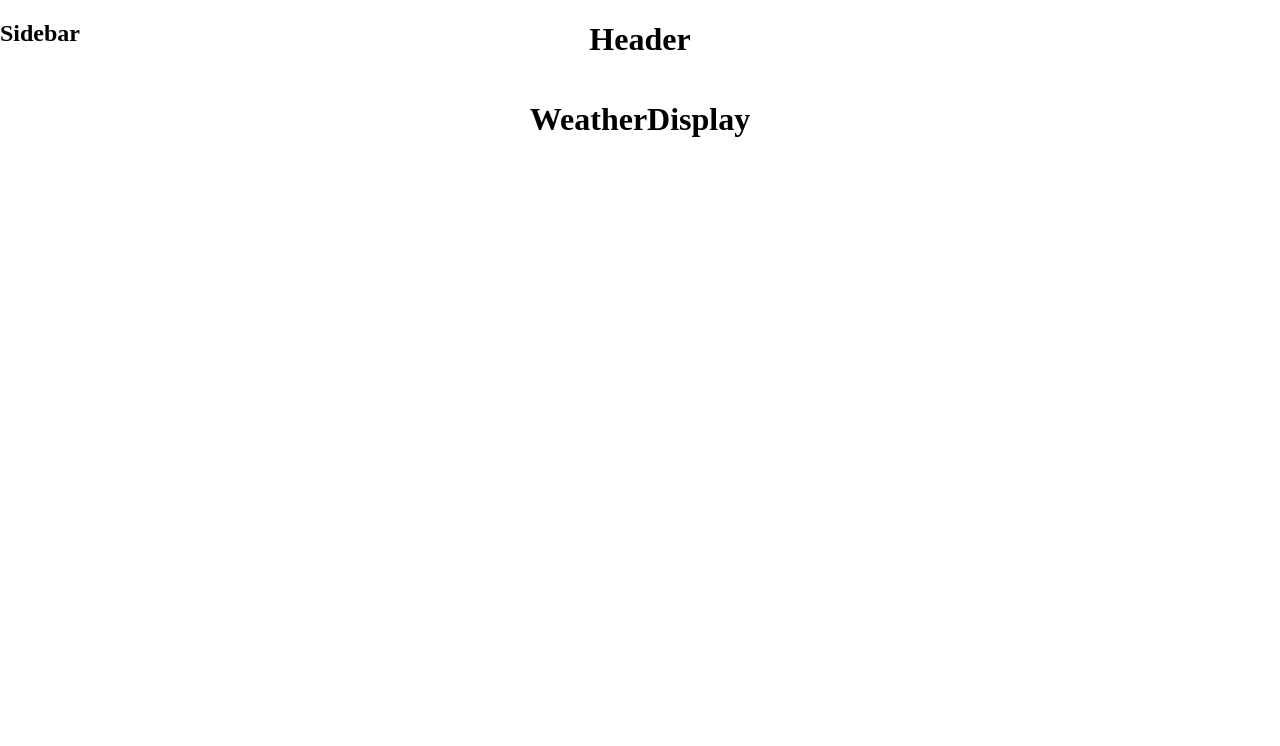
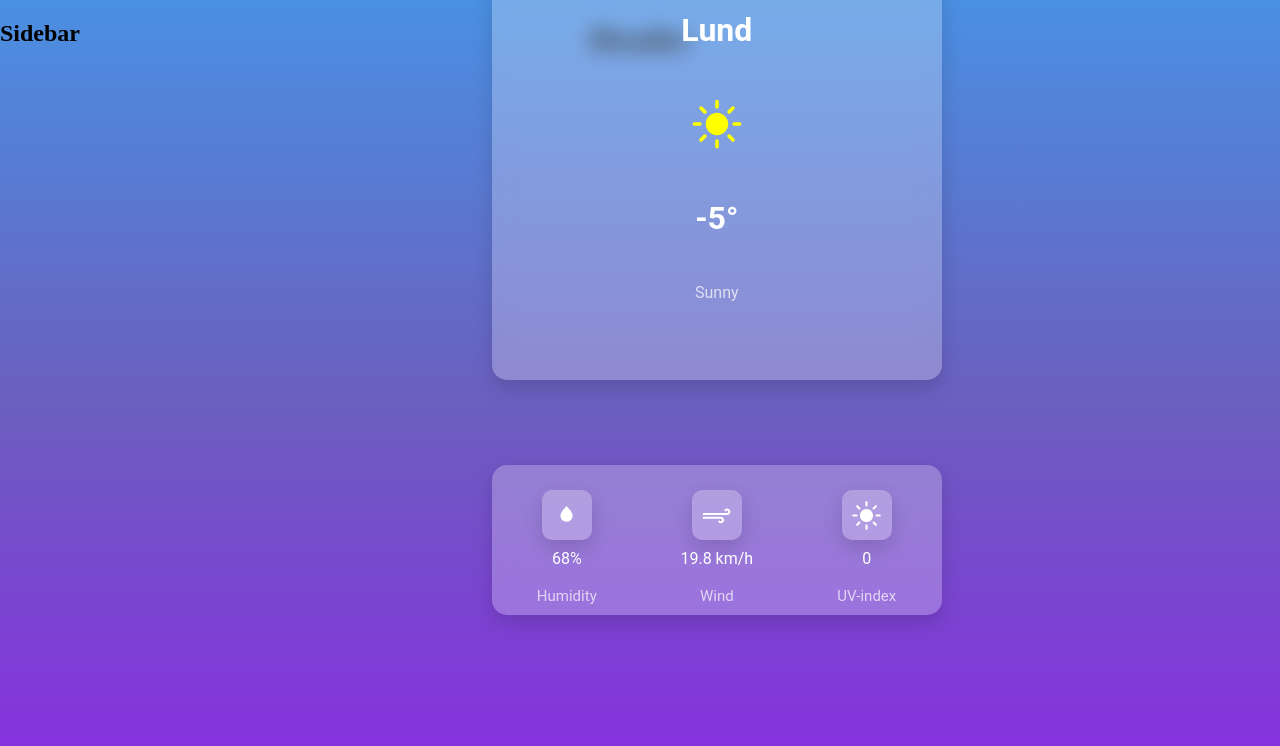
Before and after one commit to Valmir10/Weather-App, a React (Vite) app in the folder frontend/: page / in a window 1280 px wide. Shown: the top 746 px of the page. Built offline with nearby package versions, Linux system fonts and the light colour scheme.

Commit message:
Weather display layout structure completed

```diff
--- a/frontend/package.json
+++ b/frontend/package.json
@@ -13,7 +13,8 @@
   },
   "dependencies": {
     "react": "^19.2.0",
-    "react-dom": "^19.2.0"
+    "react-dom": "^19.2.0",
+    "react-icons": "^5.5.0"
   },
   "devDependencies": {
     "@eslint/js": "^9.39.1",
--- a/frontend/src/components/WeatherDisplay.jsx
+++ b/frontend/src/components/WeatherDisplay.jsx
@@ -1,10 +1,87 @@
 import React from "react";
 import "../styles/WeatherDisplay.css";
 
+import { WiRaindrop, WiStrongWind } from "react-icons/wi";
+import { IoIosSunny } from "react-icons/io";
+
 const WeatherDisplay = () => {
   return (
-    <main className="Weather-display-container">
-      <h1>WeatherDisplay</h1>
+    <main className="weather-display-container">
+      <div className="weather-display-wrapper">
+        <div className="information-card-1-container">
+          <div className="information-card-1">
+            <div className="city-name-container">
+              <h1>Lund</h1>
+            </div>
+
+            <div className="weather-type-image-container">
+              <div className="weather-type-image">
+                <IoIosSunny className="weather-icon-img" />
+              </div>
+            </div>
+
+            <div className="city-temperature-container">
+              <h1>-5°</h1>
+            </div>
+
+            <div className="type-of-weather-container">
+              <p>Sunny</p>
+            </div>
+          </div>
+        </div>
+
+        <div className="information-card-2-container">
+          <div className="information-card-2">
+            <div className="humidity-container">
+              <div className="humidity-icon-container">
+                <div className="humidity-icon">
+                  <WiRaindrop className="humidity-icon-img" />
+                </div>
+              </div>
+              <div className="humidity-result-container">
+                <div className="humudity-result">
+                  <p>68%</p>
+                </div>
+                <div className="humitidy-text">
+                  <p>Humidity</p>
+                </div>
+              </div>
+            </div>
+
+            <div className="wind-container">
+              <div className="wind-icon-container">
+                <div className="wind-icon">
+                  <WiStrongWind className="wind-icon-img" />
+                </div>
+              </div>
+              <div className="wind-result-container">
+                <div className="wind-result">
+                  <p>19.8 km/h</p>
+                </div>
+                <div className="wind-text">
+                  <p>Wind</p>
+                </div>
+              </div>
+            </div>
+
+            <div className="uv-index-container">
+              <div className="uv-index-icon-container">
+                <div className="uv-index-icon">
+                  <IoIosSunny className="uv-index-icon-img" />
+                </div>
+              </div>
+              <div className="uv-index-result-container">
+                <div className="uv-index-result">
+                  <p>0</p>
+                </div>
+                <div className="uv-index-text">
+                  <p>UV-index</p>
+                </div>
+              </div>
+            </div>
+          </div>
+        </div>
+      </div>
     </main>
   );
 };
--- a/frontend/src/styles/HomePage.css
+++ b/frontend/src/styles/HomePage.css
@@ -3,4 +3,12 @@
   width: 100vw;
   display: flex;
   flex-direction: column;
+  background: linear-gradient(
+    to bottom,
+
+    #4a90e2 0%,
+    #6b5fbf 50%,
+
+    #8a2be2 100%
+  );
 }
--- a/frontend/src/styles/WeatherDisplay.css
+++ b/frontend/src/styles/WeatherDisplay.css
@@ -1,6 +1,250 @@
-.Weather-display-container {
-  height: 90%;
-  width: 100%;
+.weather-display-container {
+  position: absolute;
+  right: 0%;
+  height: 100%;
+  width: 88%;
   display: flex;
   justify-content: center;
 }
+
+.weather-display-wrapper {
+  height: 90%;
+  width: 100%;
+  position: relative;
+}
+
+.information-card-1-container {
+  height: 50%;
+  width: 100%;
+  display: flex;
+  align-items: center;
+  justify-content: center;
+}
+
+.information-card-2-container {
+  height: 50%;
+  width: 100%;
+  display: flex;
+  align-items: center;
+  justify-content: center;
+}
+
+.information-card-1 {
+  position: relative;
+  height: 400px;
+  width: 450px;
+  display: flex;
+  flex-direction: column;
+  gap: 1%;
+}
+
+.delete-option-menu-container {
+  height: 30px;
+  width: 30px;
+  position: absolute;
+  top: 5px;
+  right: 10px;
+  cursor: pointer;
+}
+
+.information-card-2 {
+  height: 150px;
+  width: 450px;
+  display: flex;
+  flex-direction: row;
+}
+
+.information-card-1,
+.information-card-2 {
+  background-color: rgba(255, 255, 255, 0.25);
+  backdrop-filter: blur(10px);
+  border-radius: 15px;
+  box-shadow: 0 8px 20px rgba(0, 0, 0, 0.15);
+  color: #fff;
+  transition: transform 0.2s, box-shadow 0.2s;
+}
+
+.information-card-1:hover,
+.information-card-2:hover {
+  transform: translateY(-5px);
+  box-shadow: 0 12px 24px rgba(0, 0, 0, 0.25);
+}
+
+/*card-1*/
+
+.weather-type-image-container {
+  height: 20%;
+  width: 100%;
+  display: flex;
+  align-items: center;
+  justify-content: center;
+}
+
+.weather-type-image {
+  height: 100%;
+  width: 45%;
+
+  display: flex;
+  align-items: center;
+  justify-content: center;
+}
+
+.city-name-container {
+  height: 25%;
+  width: 100%;
+  display: flex;
+  align-items: center;
+  justify-content: center;
+}
+
+.city-temperature-container {
+  height: 25%;
+  width: 100%;
+  display: flex;
+  align-items: center;
+  justify-content: center;
+}
+
+.city-name-container h1,
+.city-temperature-container h1,
+.type-of-weather-container p {
+  font-family: "Roboto", sans-serif;
+  color: white;
+}
+
+.type-of-weather-container {
+  height: 10%;
+  width: 100%;
+  display: flex;
+  align-items: center;
+  justify-content: center;
+}
+
+.type-of-weather-container p {
+  color: rgba(255, 255, 255, 0.7);
+  font-size: 16px;
+}
+
+/*card-2*/
+
+.humidity-container,
+.wind-container,
+.uv-index-container {
+  height: 100%;
+  flex: 1;
+  display: flex;
+  flex-direction: column;
+}
+
+.humidity-icon-container,
+.wind-icon-container,
+.uv-index-icon-container {
+  height: 50%;
+  width: 100%;
+  display: flex;
+  align-items: flex-end;
+  justify-content: center;
+}
+
+.humidity-icon,
+.wind-icon,
+.uv-index-icon {
+  height: 50px;
+  width: 50px;
+  display: flex;
+  align-items: center;
+  justify-content: center;
+  background-color: rgba(255, 255, 255, 0.25);
+  box-shadow: 0 8px 20px rgba(0, 0, 0, 0.15);
+  border-radius: 10px;
+}
+
+.humidity-result-container,
+.wind-result-container,
+.uv-index-result-container {
+  height: 50%;
+  width: 100%;
+  display: flex;
+  flex-direction: column;
+}
+
+.humudity-result,
+.wind-result,
+.uv-index-result {
+  height: 50%;
+  width: 100%;
+  display: flex;
+  align-items: center;
+  justify-content: center;
+}
+
+.humudity-result p,
+.wind-result p,
+.uv-index-result p {
+  font-family: "Roboto", sans-serif;
+  color: white;
+}
+
+.humitidy-text,
+.wind-text,
+.uv-index-text {
+  height: 50%;
+  width: 100%;
+  display: flex;
+  align-items: center;
+  justify-content: center;
+}
+
+.humitidy-text p,
+.wind-text p,
+.uv-index-text p {
+  font-family: "Roboto", sans-serif;
+  font-size: 15px;
+  color: rgba(255, 255, 255, 0.7);
+}
+
+.humidity-icon-img,
+.wind-icon-img,
+.uv-index-icon-img {
+  height: 35px;
+  width: 35px;
+  color: white;
+}
+
+.weather-icon-img {
+  height: 60px;
+  width: 60px;
+  color: yellow;
+}
+
+.hamburger-menu-container {
+  position: absolute;
+  left: 15px;
+  bottom: 15px;
+  height: 50px;
+  width: 50px;
+  display: flex;
+  align-items: center;
+  justify-content: center;
+}
+
+.hamburger-menu-icon {
+  height: 100%;
+  width: 100%;
+  cursor: pointer;
+  color: white;
+  display: none;
+}
+
+.keyboard-wrapper {
+  display: none;
+  position: fixed;
+  bottom: 0px;
+  right: 0px;
+  left: 0px;
+  width: 100%;
+  background: #222;
+  z-index: 999;
+  overflow: hidden;
+  width: 100%;
+}
```
Also changed, not shown: 1 other file (tests, documents, lock files or other folders).
